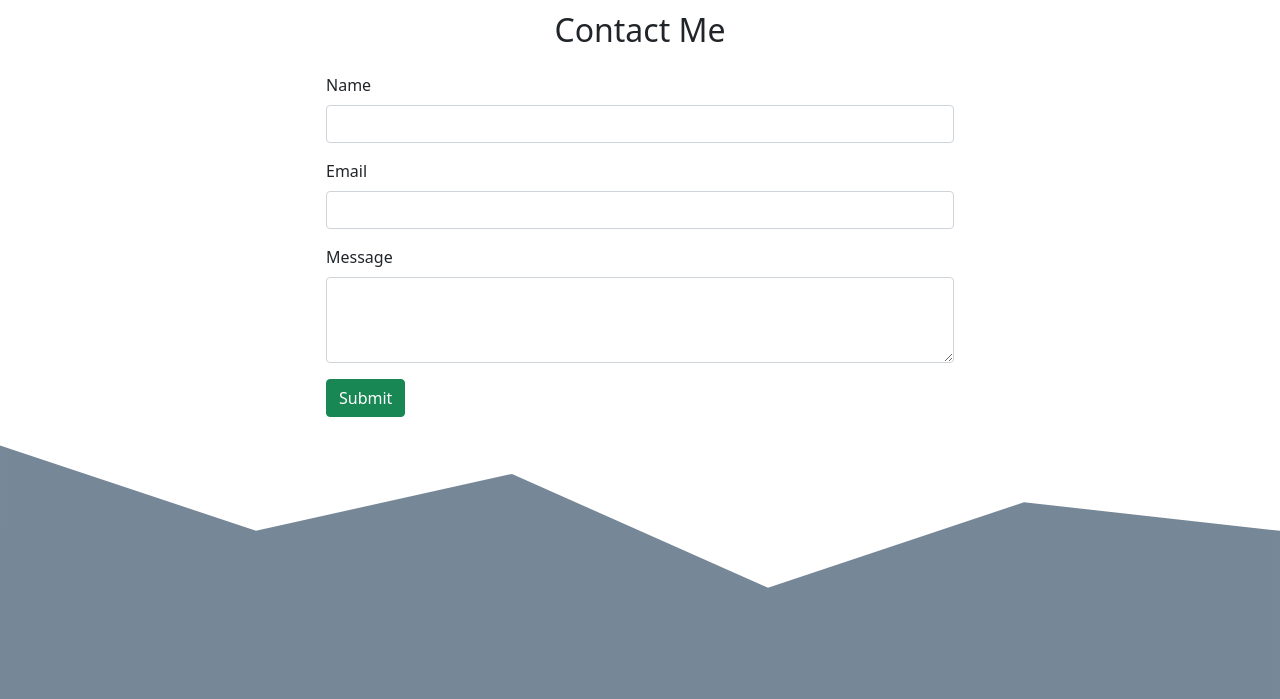
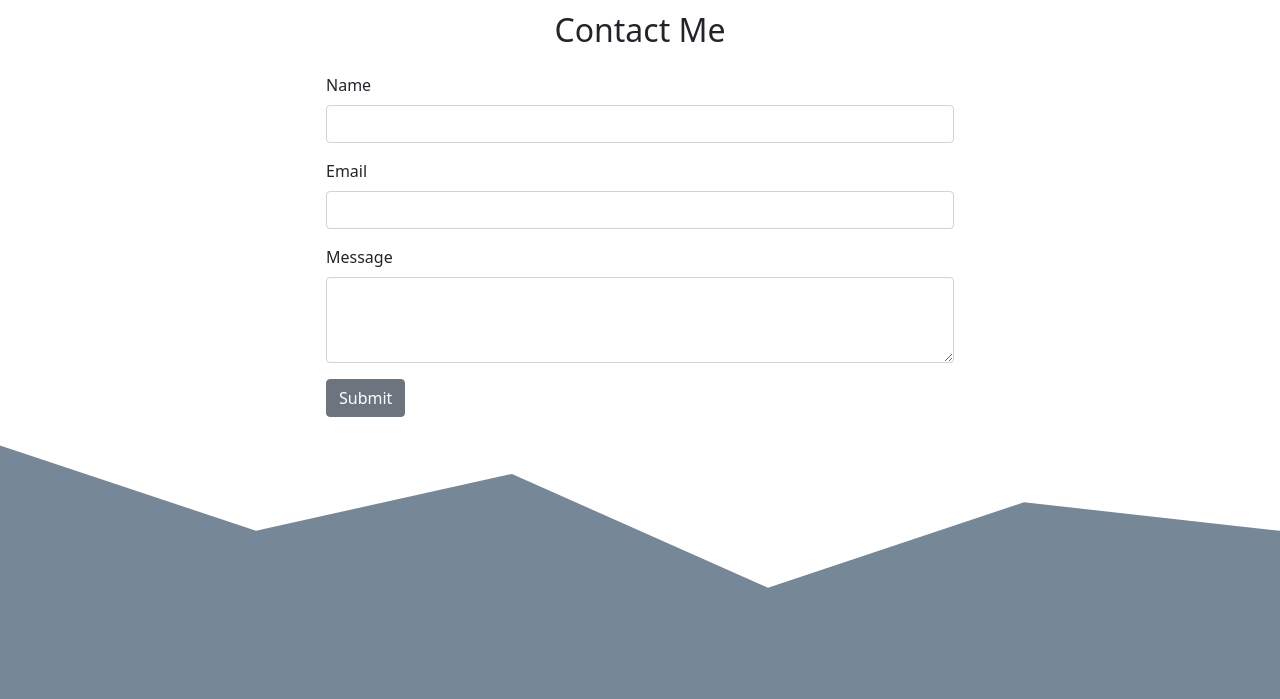
Before and after one commit to muzaworld/rifanyreza.github.io, a plain HTML site: page index.html in a window 1280 px wide. Shown: the part 2919-3618 px from the top of the page. Drawn offline with nearby package versions, Linux system fonts and the light colour scheme.

Commit message:
mengubah tombol submit

```diff
--- a/index.html
+++ b/index.html
@@ -338,7 +338,7 @@
               <textarea class="form-control" id="message" rows="3"></textarea>
             </div>
 
-            <button type="submit" class="btn btn-success">
+            <button type="submit" class="btn btn-secondary">
               Submit
             </button>
           </form>
```
Also changed, not shown: 2 other files.
